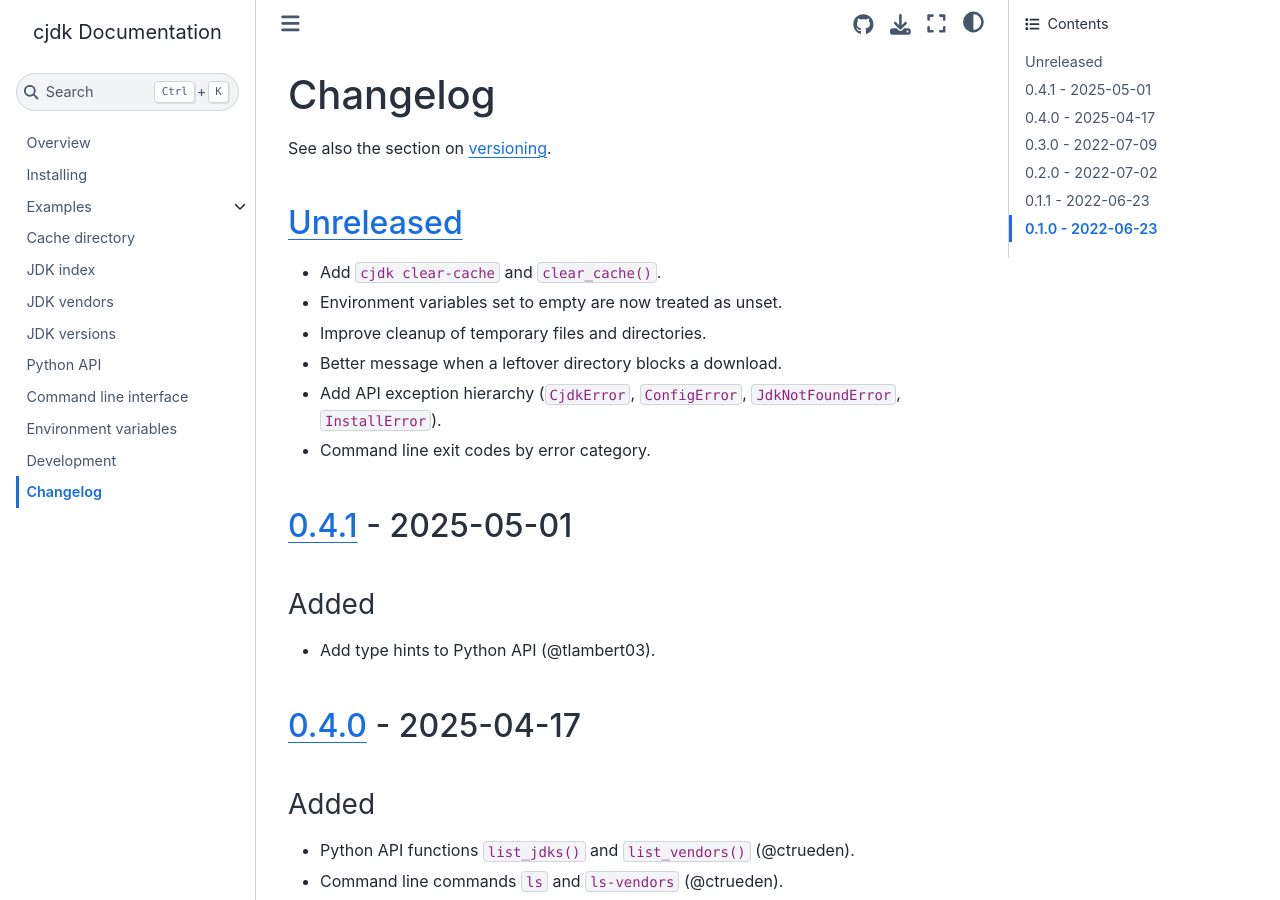
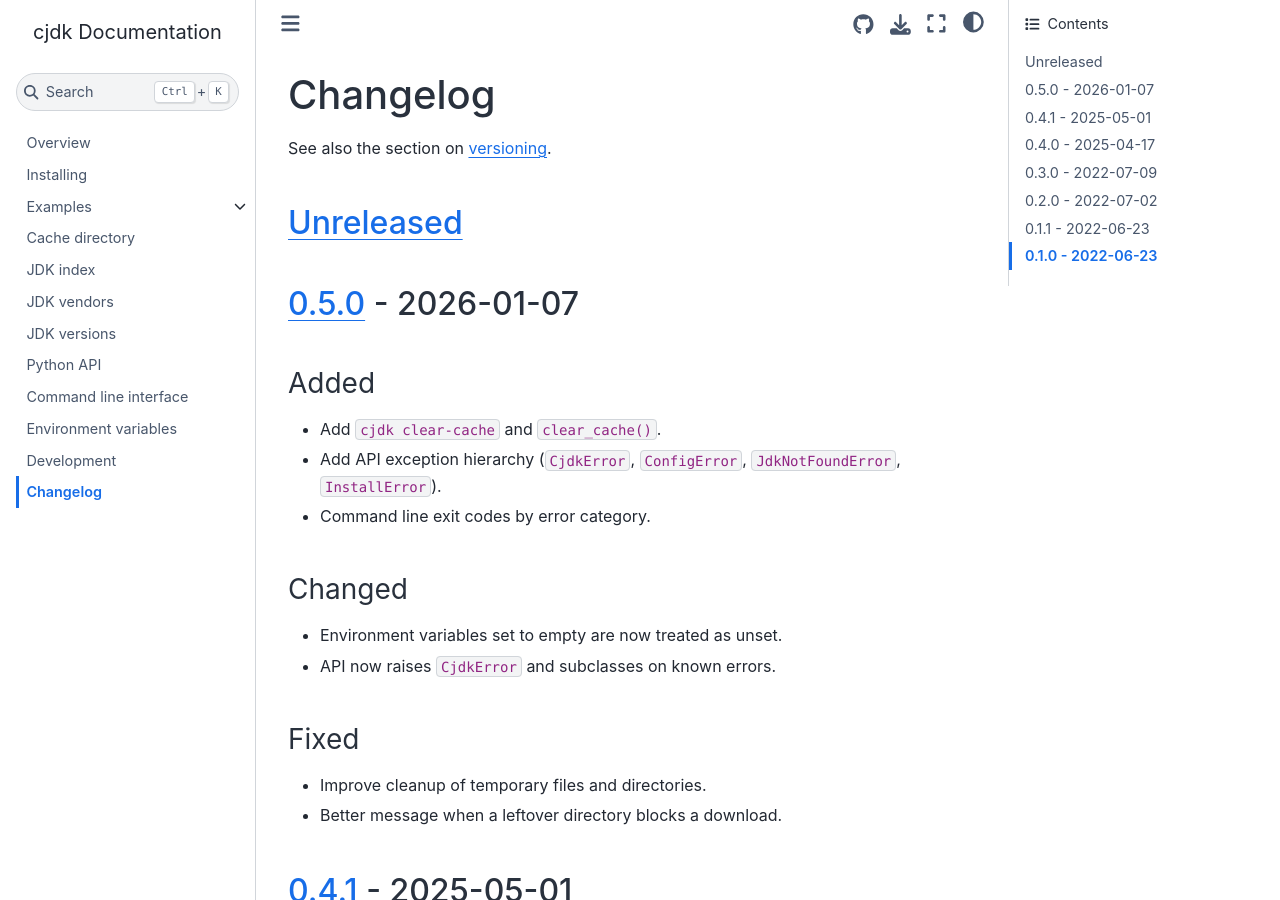
Before and after one commit to cachedjdk/cjdk, a Jupyter Book: the page built from docs/changelog.md, in a window 1280 px wide and 900 px high. Built offline with Jupyter Book 1.0.4 settings and Sphinx 7.4.7 and the Sphinx Book theme 1.1.4, drawn with Linux system fonts in a browser that asks for light colours.

Commit message:
Prepare for v0.5.0

```diff
--- a/docs/changelog.md
+++ b/docs/changelog.md
@@ -10,13 +10,24 @@ See also the section on [versioning](versioning-scheme).
 
 ## [Unreleased]
 
+## [0.5.0] - 2026-01-07
+
+### Added
+
 - Add `cjdk clear-cache` and `clear_cache()`.
-- Environment variables set to empty are now treated as unset.
-- Improve cleanup of temporary files and directories.
-- Better message when a leftover directory blocks a download.
 - Add API exception hierarchy (`CjdkError`, `ConfigError`, `JdkNotFoundError`,
   `InstallError`).
 - Command line exit codes by error category.
+
+### Changed
+
+- Environment variables set to empty are now treated as unset.
+- API now raises `CjdkError` and subclasses on known errors.
+
+### Fixed
+
+- Improve cleanup of temporary files and directories.
+- Better message when a leftover directory blocks a download.
 
 ## [0.4.1] - 2025-05-01
 
@@ -89,4 +100,5 @@ Tag created but not actually released.
 [0.3.0]: https://github.com/cachedjdk/cjdk/compare/v0.2.0...v0.3.0
 [0.4.0]: https://github.com/cachedjdk/cjdk/compare/v0.3.0...v0.4.0
 [0.4.1]: https://github.com/cachedjdk/cjdk/compare/v0.4.0...v0.4.1
-[unreleased]: https://github.com/cachedjdk/cjdk/compare/v0.4.1...HEAD
+[0.5.0]: https://github.com/cachedjdk/cjdk/compare/v0.4.1...v0.5.0
+[unreleased]: https://github.com/cachedjdk/cjdk/compare/v0.5.0...HEAD
```
